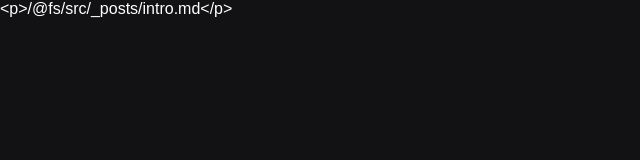
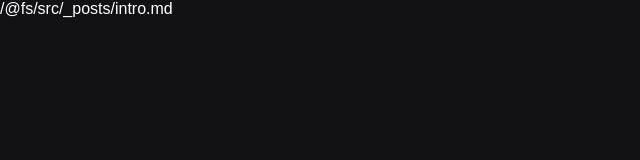
Before and after one commit to NearMaick/NearMaickBlog, a Next.js app: page /posts/intro in a window 1280 px wide. Shown: the top 160 px of the page, without its empty margins (0-640 px from the left). Built offline with nearby package versions, Linux system fonts and the light colour scheme.

Commit message:
feat(web): listing content #2

```diff
--- /dev/null
+++ b/src/_layouts/PostLayout.tsx
@@ -0,0 +1,22 @@
+import Head from 'next/head'
+
+interface PostLayoutProps {
+  title: string
+  description: string
+  content: string
+}
+
+export default function PostLayout(props: PostLayoutProps): JSX.Element {
+  return (
+    <main>
+      <Head>
+        <title>{props.title}</title>
+        <meta name="description" content={props.description} />
+      </Head>
+      <article>
+        <h1>{props.title}</h1>
+        <div dangerouslySetInnerHTML={{ __html: props.content }} />
+      </article>
+    </main>
+  )
+}
--- /dev/null
+++ b/src/_posts/links.md
@@ -0,0 +1,2 @@
+https://www.youtube.com/watch?v=qvetoR6V5ic&t=1827s
+https://www.youtube.com/watch?v=1nVUfZg2dSA&t=856s
--- a/src/pages/posts/[slug].tsx
+++ b/src/pages/posts/[slug].tsx
@@ -1,5 +1,6 @@
 import { GetStaticPaths, GetStaticProps, GetStaticPropsContext } from 'next'
 import { getAllPosts, getPostBySlug } from '../../api/postApi'
+import PostLayout from '../../_layouts/PostLayout'
 
 export interface PostProps {
   title: string
@@ -19,7 +20,13 @@ interface PathsProps {
 }
 
 export default function Posts(props: PostProps): JSX.Element {
-  return <div>{props.content}</div>
+  return (
+    <PostLayout
+      title={props.title}
+      description={props.description}
+      content={props.content}
+    />
+  )
 }
 
 export const getStaticProps: GetStaticProps<any> = async (
```
